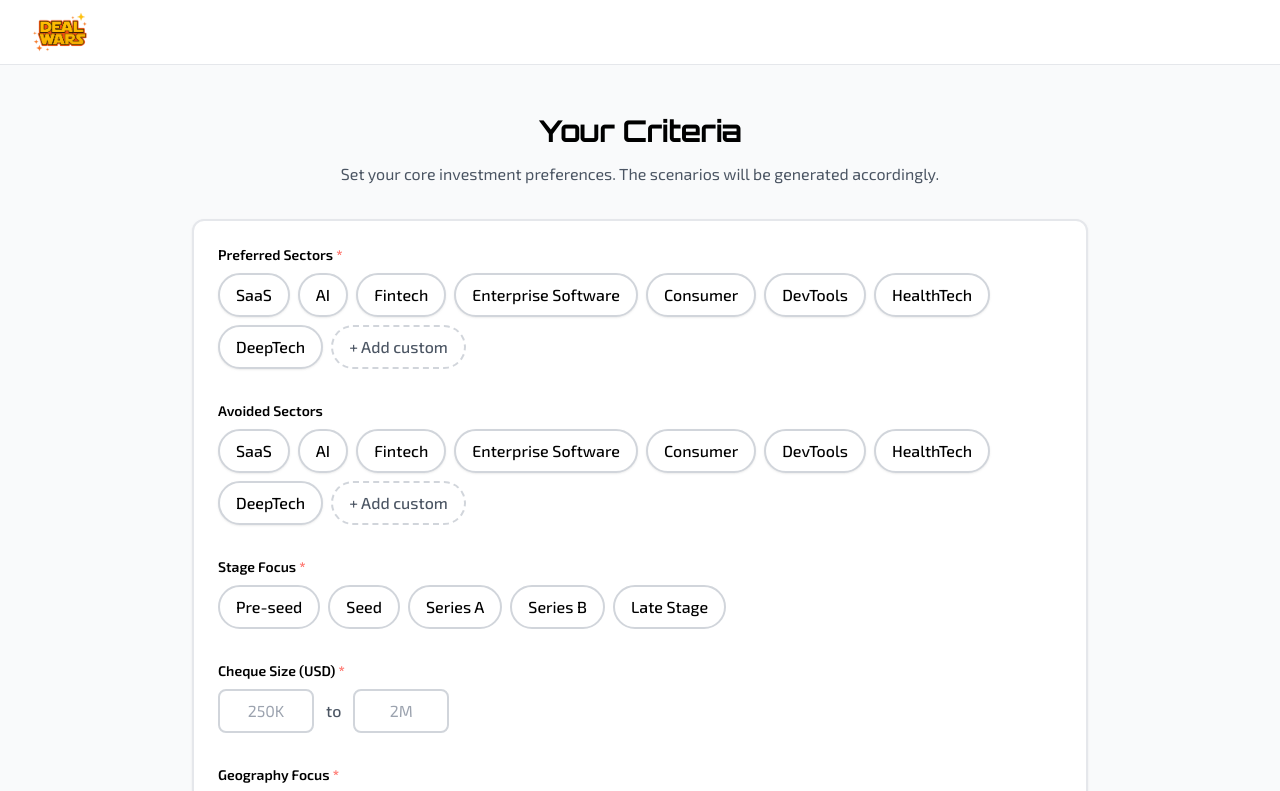
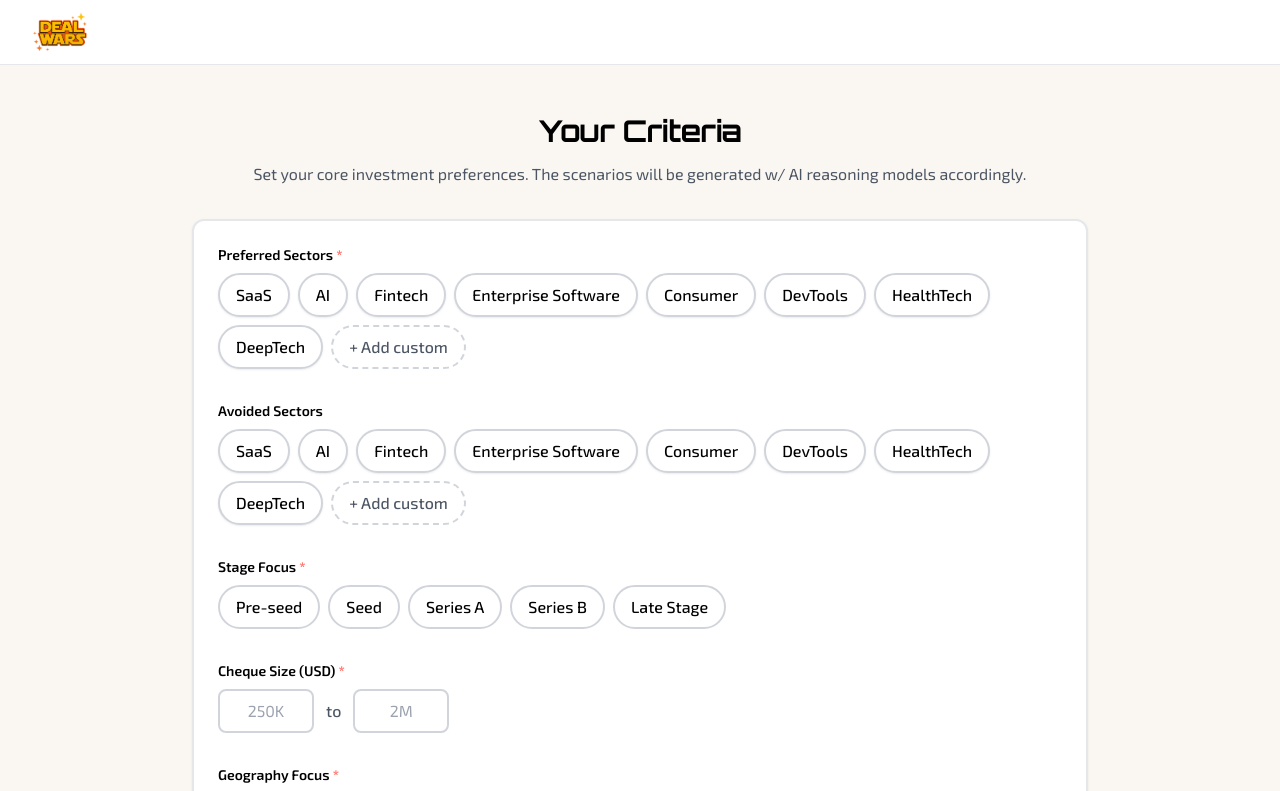
Before and after one commit to agrawaltejas01/vc-game, a React (Vite) app: page /intake in a window 1280 px wide. Shown: the top 791 px of the page. Built offline with nearby package versions, Linux system fonts and the light colour scheme; no server answers.

Commit message:
ui and meta tags

```diff
--- a/index.html
+++ b/index.html
@@ -6,6 +6,19 @@
     <link rel="apple-touch-icon" href="/favicon.png" />
     <meta name="viewport" content="width=device-width, initial-scale=1.0" />
     <title>DealWars</title>
+
+    <!-- Open Graph Meta Tags -->
+    <meta property="og:title" content="DealWars" />
+    <meta property="og:description" content="AI-powered deal judgment game for VCs. Make decisions, confront your instincts, and reveal your unique investor profile." />
+    <meta property="og:image" content="/og-image.png" />
+    <meta property="og:type" content="website" />
+    <meta property="og:url" content="https://dealwars.in" />
+
+    <!-- Twitter Card Meta Tags -->
+    <meta name="twitter:card" content="summary_large_image" />
+    <meta name="twitter:title" content="DealWars" />
+    <meta name="twitter:description" content="AI-powered deal judgment game for VCs. Make decisions, confront your instincts, and reveal your unique investor profile." />
+    <meta name="twitter:image" content="/og-image.png" />
 
     <!-- Google Fonts -->
     <link rel="preconnect" href="https://fonts.googleapis.com">
--- a/src/components/layout/AppLayout.tsx
+++ b/src/components/layout/AppLayout.tsx
@@ -10,7 +10,7 @@ export function AppLayout({ children }: AppLayoutProps) {
   const location = useLocation();
 
   return (
-    <div className="min-h-screen flex flex-col bg-gray-50">
+    <div className="min-h-screen flex flex-col" style={{ backgroundColor: '#FAF7F2' }}>
       {location.pathname !== '/' && <Header />}
       <main className="flex-1">
         {children}
--- a/src/index.css
+++ b/src/index.css
@@ -4,7 +4,8 @@
 
 @layer base {
   body {
-    @apply bg-white text-black antialiased;
+    @apply text-black antialiased;
+    background-color: #FAF7F2;
     font-family: 'Exo 2', sans-serif;
   }
 
--- a/src/routes/Intake.tsx
+++ b/src/routes/Intake.tsx
@@ -65,7 +65,7 @@ export function Intake() {
             Your Criteria
           </h2>
           <p className="text-gray-600">
-            Set your core investment preferences. The scenarios will be generated accordingly.
+            Set your core investment preferences. The scenarios will be generated w/ AI reasoning models accordingly.
           </p>
         </div>
 
--- a/src/routes/Landing.tsx
+++ b/src/routes/Landing.tsx
@@ -63,7 +63,7 @@ export function Landing() {
             onClick={() => navigate('/intake')}
             className="btn-primary w-full text-lg py-4 shadow-btn"
           >
-            Let's Start!
+            Reflect w/ AI
           </button>
         </div>
         <p className="text-mr-3 text-gray-500">
```
Also changed, not shown: public/assets/og-image.png (added).
